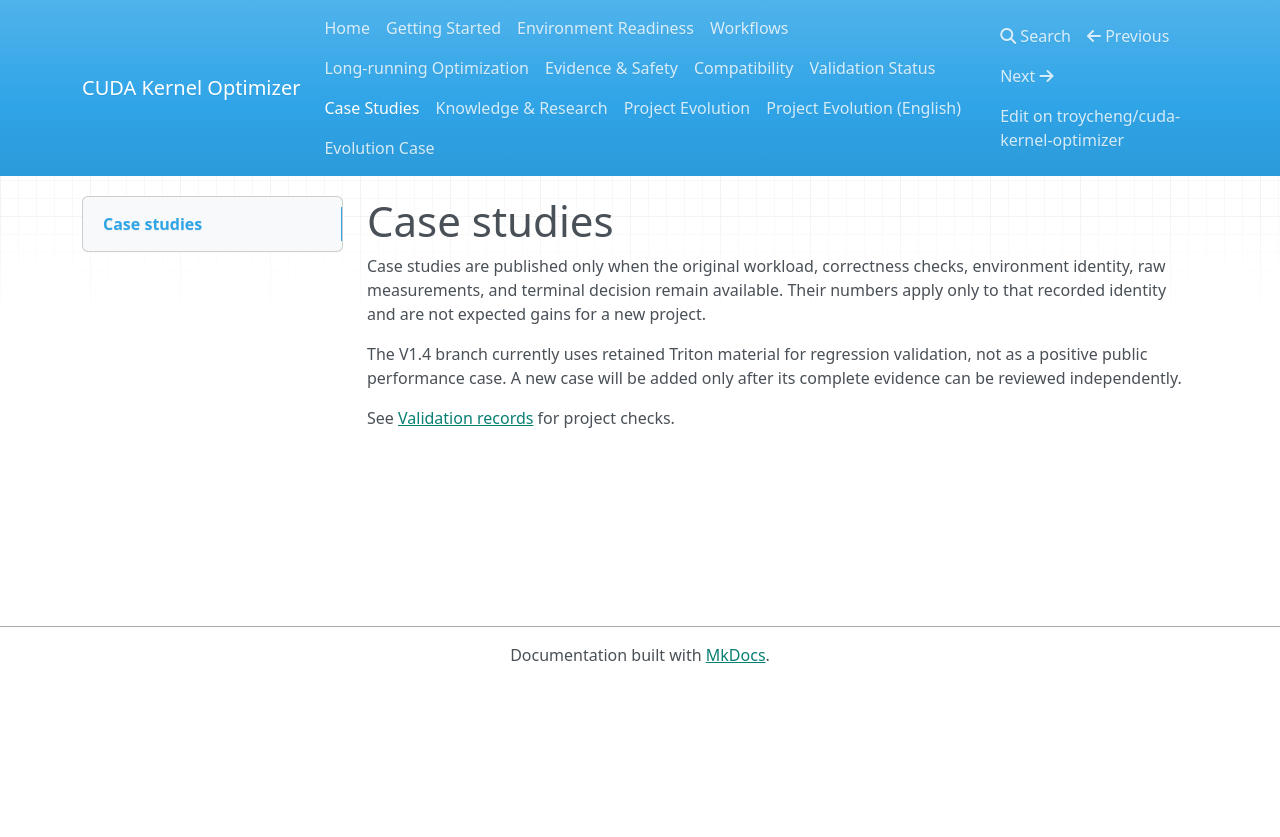
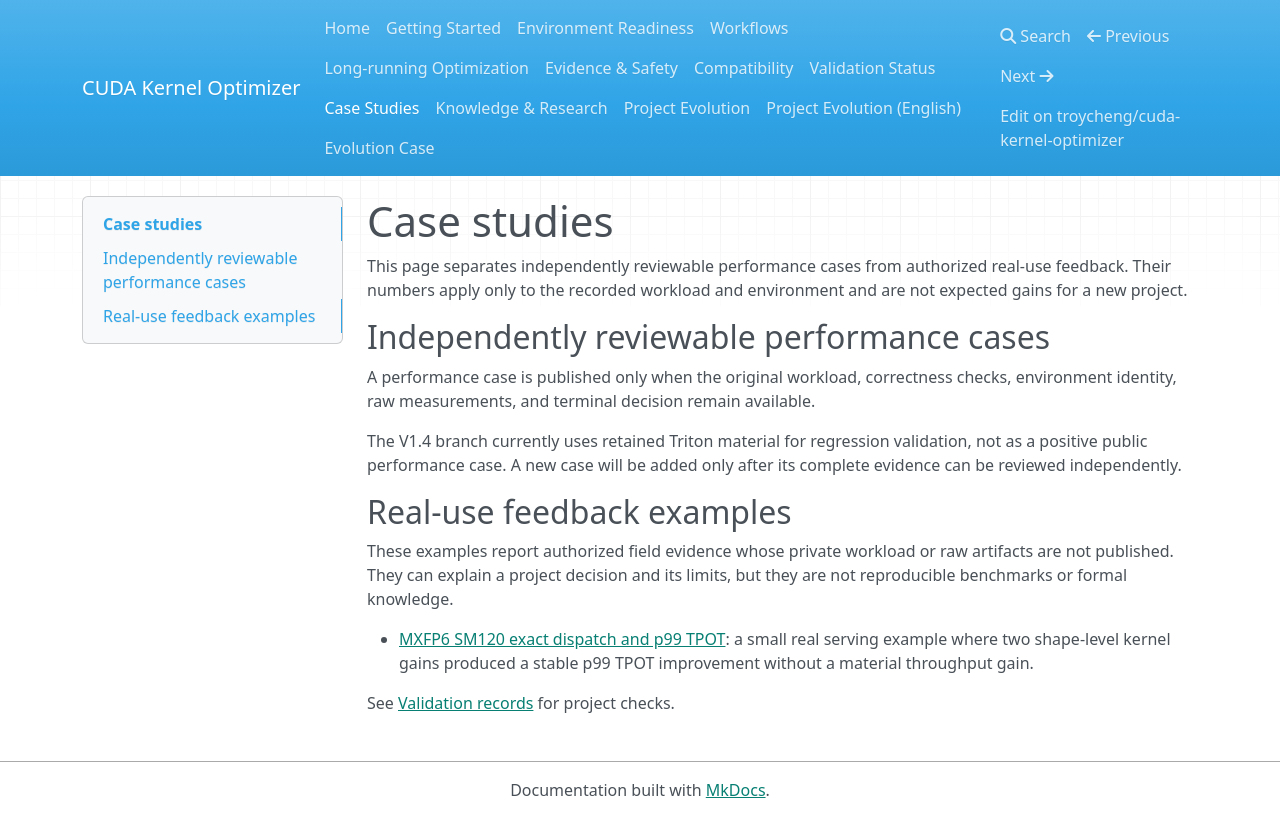
Before and after one commit to troycheng/cuda-kernel-optimizer, an MkDocs documentation site: the page built from docs/case-studies.md, in a window 1280 px wide. Shown: the top 837 px of the page. Built offline with MkDocs 1.6.1, drawn with Linux system fonts in a browser that asks for light colours; nearby versions of some CDN libraries.

Commit message:
Document MXFP6 real-use feedback example

```diff
--- a/docs/case-studies.md
+++ b/docs/case-studies.md
@@ -1,7 +1,17 @@
 # Case studies
 
-Case studies are published only when the original workload, correctness checks, environment identity, raw measurements, and terminal decision remain available. Their numbers apply only to that recorded identity and are not expected gains for a new project.
+This page separates independently reviewable performance cases from authorized real-use feedback. Their numbers apply only to the recorded workload and environment and are not expected gains for a new project.
+
+## Independently reviewable performance cases
+
+A performance case is published only when the original workload, correctness checks, environment identity, raw measurements, and terminal decision remain available.
 
 The V1.4 branch currently uses retained Triton material for regression validation, not as a positive public performance case. A new case will be added only after its complete evidence can be reviewed independently.
 
+## Real-use feedback examples
+
+These examples report authorized field evidence whose private workload or raw artifacts are not published. They can explain a project decision and its limits, but they are not reproducible benchmarks or formal knowledge.
+
+- [MXFP6 SM120 exact dispatch and p99 TPOT](case-mxfp6-sm120-tail-latency.md): a small real serving example where two shape-level kernel gains produced a stable p99 TPOT improvement without a material throughput gain.
+
 See [Validation records](validation.md) for project checks.
```
Also changed, not shown: docs/case-mxfp6-sm120-tail-latency.md (added, +45 -0 lines).
